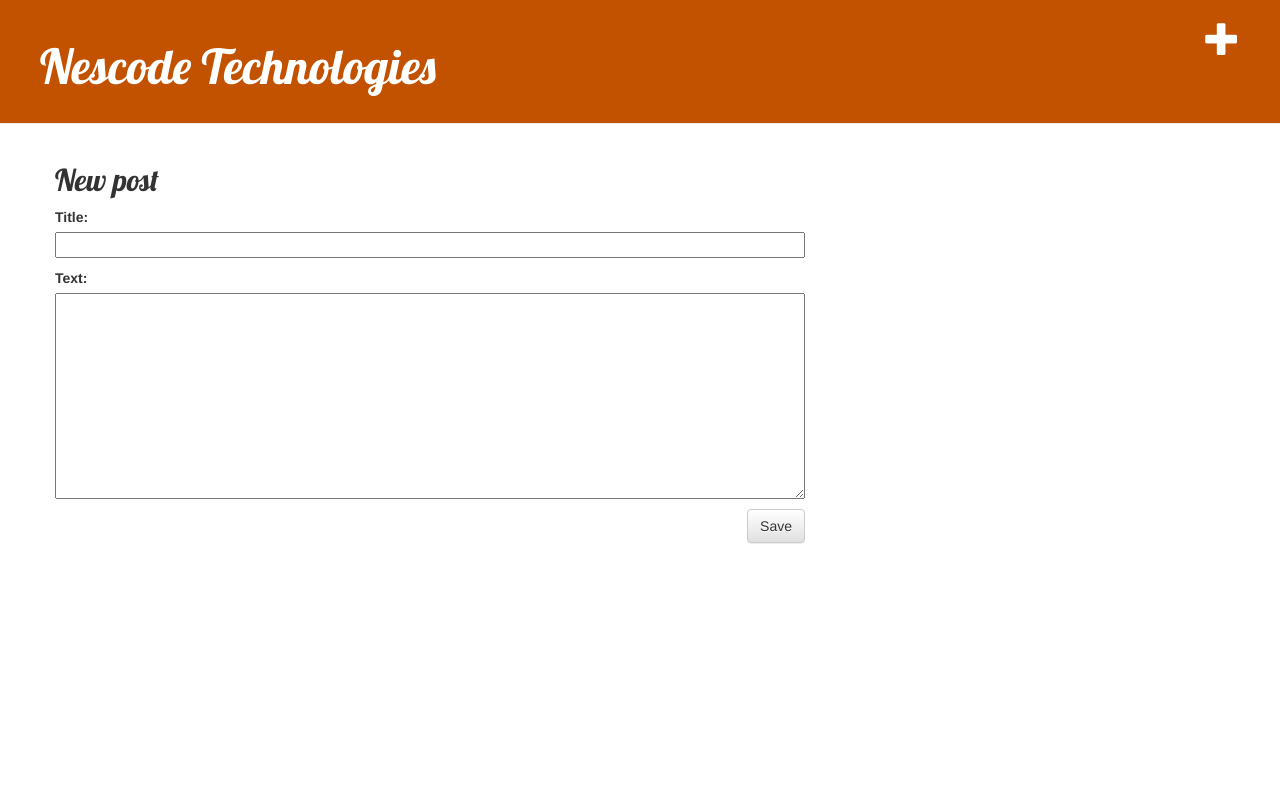
After one commit to Dhirajkumar-nescode/blogapps, a Django app: page /post/new/ in a window 1280 px wide. The commit adds this page. Run offline with Django 3.2, Linux system fonts and the light colour scheme; some libraries are stand-ins or nearby versions.

Commit message:
Blog added

```diff
--- /dev/null
+++ b/blog/forms.py
@@ -0,0 +1,9 @@
+from django import forms
+
+from .models import Post
+
+class PostForm(forms.ModelForm):
+
+    class Meta:
+        model = Post
+        fields = ('title', 'text',)
--- /dev/null
+++ b/blog/static/css/blog.css
@@ -0,0 +1,46 @@
+.page-header {
+    background-color: #C25100;
+    margin-top: 0;
+    padding: 20px 20px 20px 40px;
+}
+
+.page-header h1, .page-header h1 a, .page-header h1 a:visited, .page-header h1 a:active {
+    color: #ffffff;
+    font-size: 36pt;
+    text-decoration: none;
+}
+
+.content {
+    margin-left: 40px;
+}
+
+h1, h2, h3, h4 {
+    font-family: 'Lobster', cursive;
+}
+
+.date {
+    color: #828282;
+}
+
+.save {
+    float: right;
+}
+
+.post-form textarea, .post-form input {
+    width: 100%;
+}
+
+.top-menu, .top-menu:hover, .top-menu:visited {
+    color: #ffffff;
+    float: right;
+    font-size: 26pt;
+    margin-right: 20px;
+}
+
+.post {
+    margin-bottom: 70px;
+}
+
+.post h2 a, .post h2 a:visited {
+    color: #000000;
+}
--- /dev/null
+++ b/blog/templates/blog/base.html
@@ -0,0 +1,37 @@
+{% load static %}
+<html>
+    <head>
+        <title>Nescode Technologies</title>
+        <link rel="stylesheet" href="//maxcdn.bootstrapcdn.com/bootstrap/3.2.0/css/bootstrap.min.css">
+        <link rel="stylesheet" href="//maxcdn.bootstrapcdn.com/bootstrap/3.2.0/css/bootstrap-theme.min.css">
+        <link href='//fonts.googleapis.com/css?family=Lobster&subset=latin,latin-ext' rel='stylesheet' type='text/css'>
+        <link rel="stylesheet" href="{% static 'css/blog.css' %}">
+    </head>
+    <body>
+        <div class="page-header">
+            <a href="{% url 'post_new' %}" class="top-menu"><span class="glyphicon glyphicon-plus"></span></a>
+            <h1><a href="/">Nescode Technologies</a></h1>
+        </div>
+        <div class="content container">
+            <div class="row">
+                <div class="col-md-8">
+                    {% block content %}
+                    {% endblock %}
+                </div>
+            </div>
+        </div>
+    </body>
+</html>
+
+
+<!--
+    Create by Dhiraj kumar:
+    This base.html include heading,title and title underlined and header background colour.
+    1.We're just loading static file here from static folder which is in blog directory.
+    4.Line it title of the app which you want to display.
+    6,7,8 ,if we remove this line then we are not able to see the style and look and feel app.
+    7.It is used to change the style of complete blog.
+    5,6 will underline the  title of the blog.
+
+
+->
--- /dev/null
+++ b/blog/templates/blog/post_edit.html
@@ -0,0 +1,9 @@
+{% extends 'blog/base.html' %}
+
+{% block content %}
+    <h2>New post</h2>
+    <form method="POST" class="post-form">{% csrf_token %}
+        {{ form.as_p }}
+        <button type="submit" class="save btn btn-default">Save</button>
+    </form>
+{% endblock %}
--- a/blog/urls.py
+++ b/blog/urls.py
@@ -1,13 +1,40 @@
-#Here we are importing Django's function path and all of our views from the blog application
 from django.urls import path
 from . import views
+
+urlpatterns = [
+    path('', views.post_list, name='post_list'),
+    path('post/<int:pk>/', views.post_detail, name='post_detail'),
+    path('post/new/', views.post_new, name='post_new'),
+    path('post/<int:pk>/edit/', views.post_edit, name='post_edit'),
+]
+
 """
-    1.The code given below tells that if someone enters to website,then views.post_list should display
-    2.Name='post_list' is the name of the URL that will be used to identify the view and
-      it is important to name each URL in the app because it will be easy to remember
+=====================================
+1.Here we are importing Django's function path and all of our views from the blog application
+5.The code given  tells that if someone enters to website,then views.post_list should display
+Name='post_list' is the name of the URL that will be used to identify the view and
+it is important to name each URL in the app because it will be easy to remember
+
+5.views.post_list means we are accessing the function of defined in views.py files.
+
+6.<int:pk> means it limits the character matched and may also change the type of the variable passed to the views.
+for example <int:pk> will matches  a string of integer digits and converts the value to int
+======================================
+Question.
+1. what if we don't give 5th line?
+->you will get page not found
+Using the URLconf defined in blogapps.urls, Django tried these URL patterns, in this order:
+
+admin/
+post/<int:pk>/ [name='post_detail']
+post/new/ [name='post_new']
+post/<int:pk>/edit/ [name='post_edit']
+The empty path didn't match any of these.
+
+bcz in admin url we have included blogs.url
+
+========================================
+Syntax:
+path(route,view,kwargs=None,name=None)
+
 """
-
-urlpatterns=[
-
-    path('',views.post_list, name='post_list'),
-]
--- a/blog/views.py
+++ b/blog/views.py
@@ -1,18 +1,50 @@
-"""
-Author:ARYADRJ
+from django.shortcuts import render
+from django.utils import timezone
+from .models import Post
+from django.shortcuts import render, get_object_or_404
+from .forms import PostForm
+from django.shortcuts import redirect
 
-1.View is the place where we write the logic of out application
-and view will request the information from the models and pass it to template.
-"""
-from django.shortcuts import render
-# Create your views here.
+def post_list(request):
+    posts = Post.objects.filter(published_date__lte=timezone.now()).order_by('published_date')
+    return render(request, 'blog/post_list.html', {'posts': posts})
+
+def post_detail(request, pk):
+    post = get_object_or_404(Post, pk=pk)
+    return render(request, 'blog/post_detail.html', {'post': post})
+    return redirect('post_detail', pk=post.pk)
+
+def post_new(request):
+    if request.method == "POST":
+        form = PostForm(request.POST)
+        if form.is_valid():
+            post = form.save(commit=False)
+            post.author = request.user
+            post.published_date = timezone.now()
+            post.save()
+            return redirect('post_detail', pk=post.pk)
+    else:
+        form = PostForm()
+    return render(request, 'blog/post_edit.html', {'form': form})
+
+def post_edit(request, pk):
+    post = get_object_or_404(Post, pk=pk)
+    if request.method == "POST":
+        form = PostForm(request.POST, instance=post)
+        if form.is_valid():
+            post = form.save(commit=False)
+            post.author = request.user
+            post.published_date = timezone.now()
+            post.save()
+            return redirect('post_detail', pk=post.pk)
+    else:
+        form = PostForm(instance=post)
+    return render(request, 'blog/post_edit.html', {'form': form})
 
 
-def post_list(request):
-    return render(request,"blog/post_list.html",{})
+"""
+Created by Dhiraj:
+8.we created a function (def) called post_list that takes request and will return the value
+it gets from calling another function render that will render (put together) our template
 
 """
-The code given above, we have created function called post_list that takes request
-and will return the value it gets from calling another function render that will render
-our template
-"""
```
Also changed, not shown: blog/admin.py (+11 -7 lines), blog/templates/blog/post_detail.html (added, +15 -0 lines), blog/templates/blog/post_list.html (+13 -12 lines), blogapps/settings.py (+12 -0 lines).
